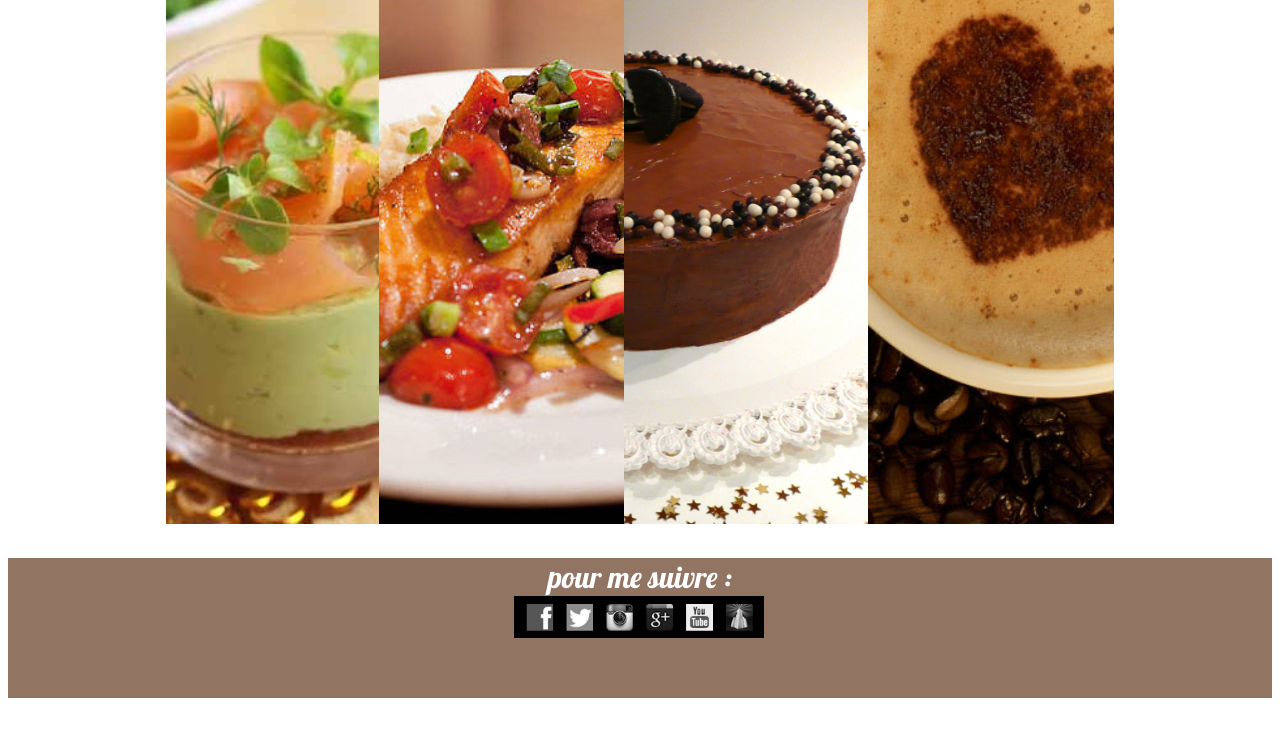
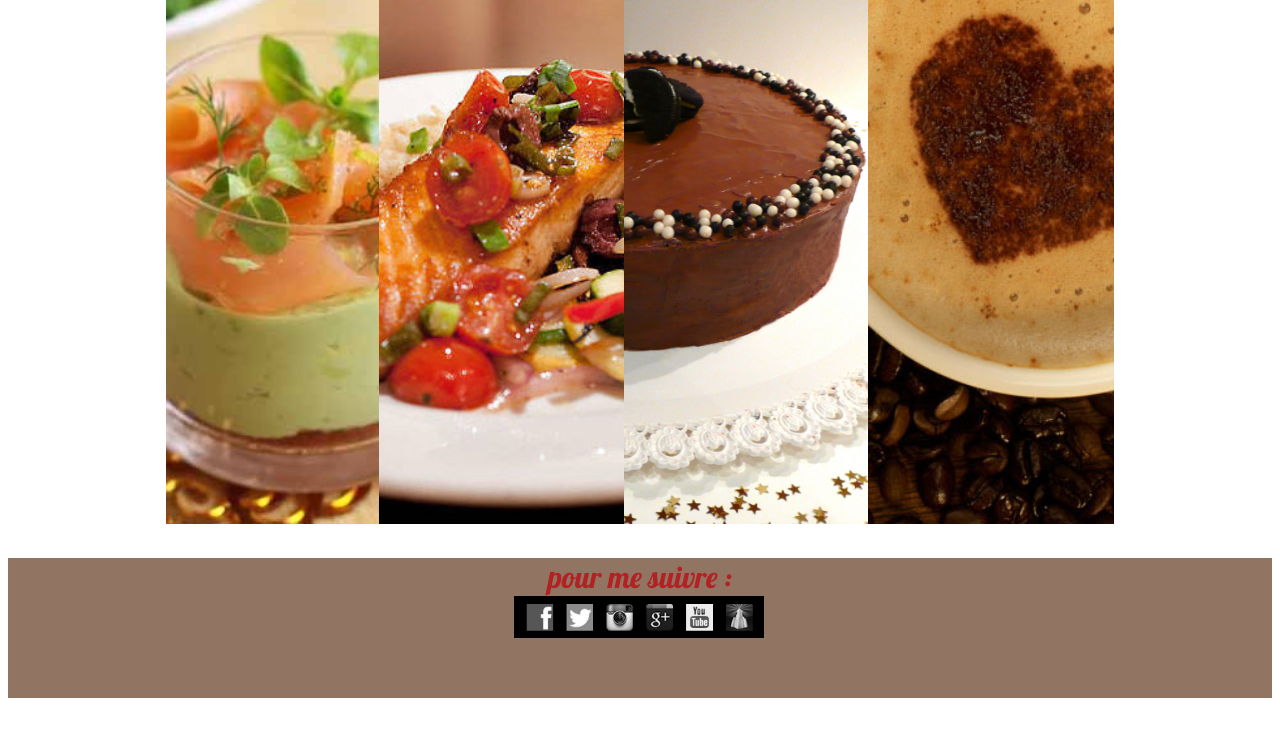
Before and after one commit to MargauxLgs/code-cesa, a plain HTML site: page index.html in a window 1280 px wide. Shown: the part 176-912 px from the top of the page. Drawn offline with Linux system fonts and the light colour scheme.

Commit message:
Finalisation

```diff
--- a/main.css
+++ b/main.css
@@ -45,5 +45,5 @@ p {
      font-family: 'Lobster', cursive;
     font-size: 30px;
     text-align: center;
-    color: white;
+    color: firebrick;
 }
```
